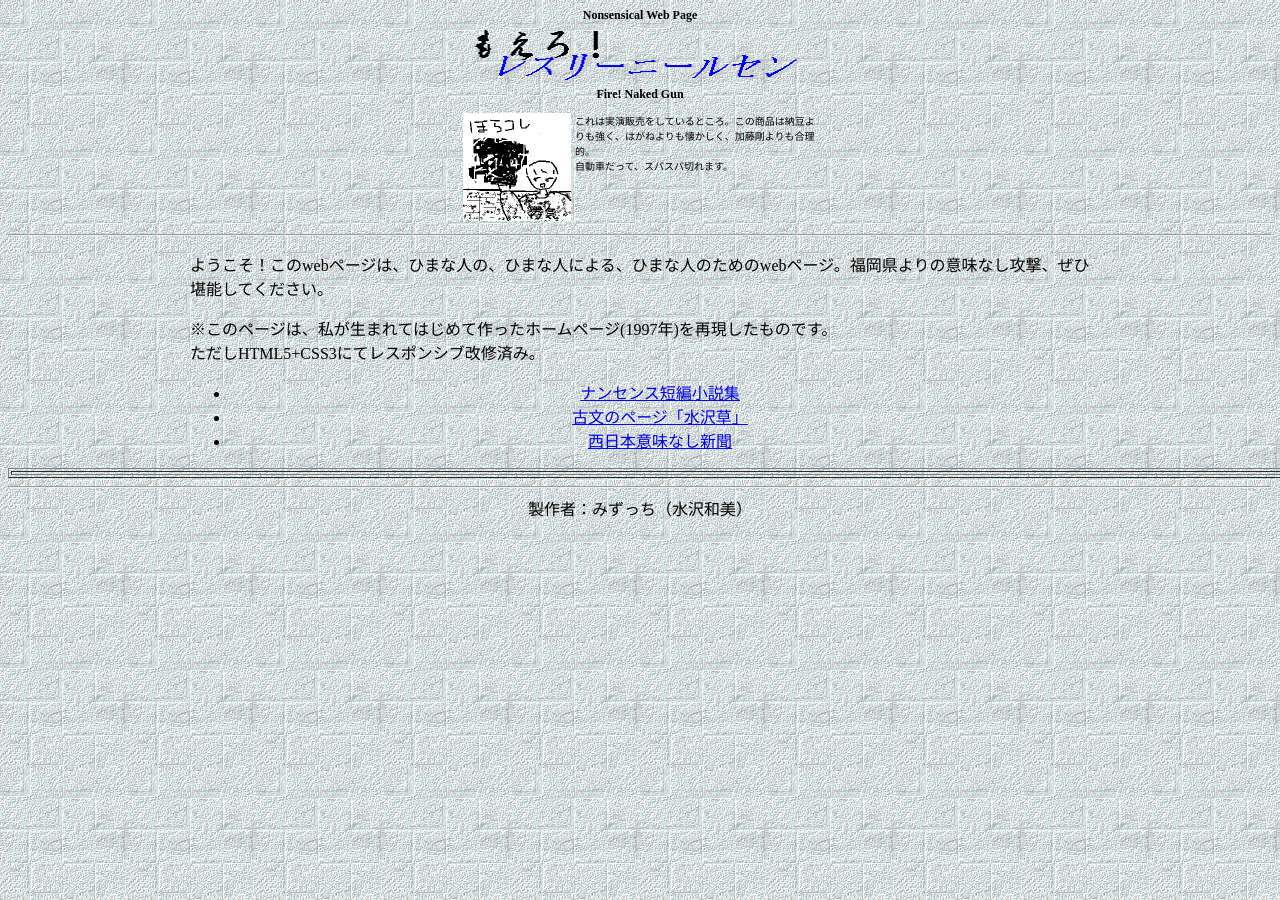
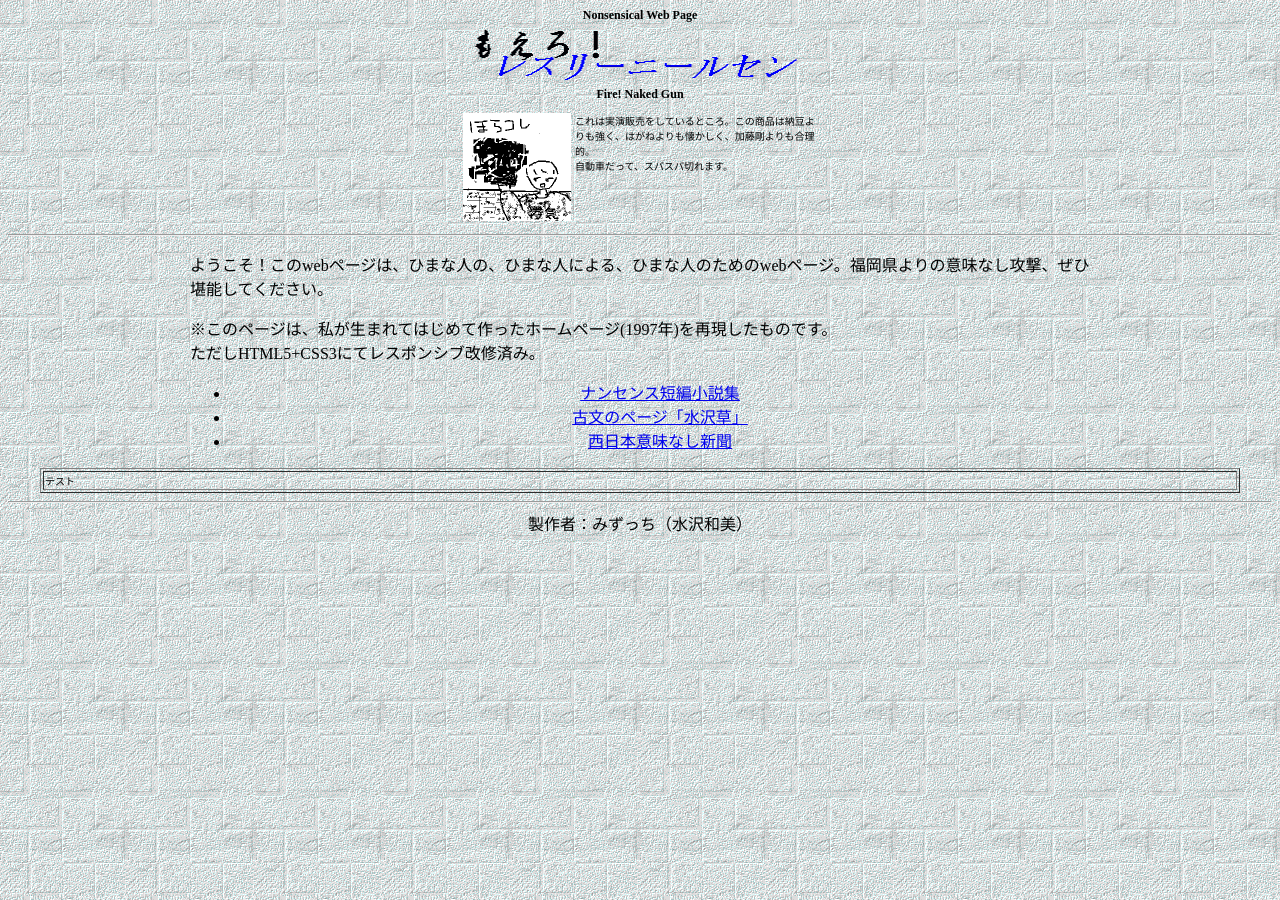
Before and after one commit to mtmt2199/mtmt2199.github.io, a Jekyll site: the page moero/moero.html, which Jekyll copies as it is, in a window 1280 px wide. Built offline with Jekyll 4.4.1, drawn with Linux system fonts in a browser that asks for light colours.

Commit message:
moero.html を更新

```diff
--- a/moero/moero.html
+++ b/moero/moero.html
@@ -49,10 +49,10 @@ td {
 </UL>
 </div>
 
-<table border=1 width=1872px>
+<table border=1 width=1200px>
 <tr>
 <td>
-
+  テスト
 </td></tr></table>
 <HR align = center>
 
```
